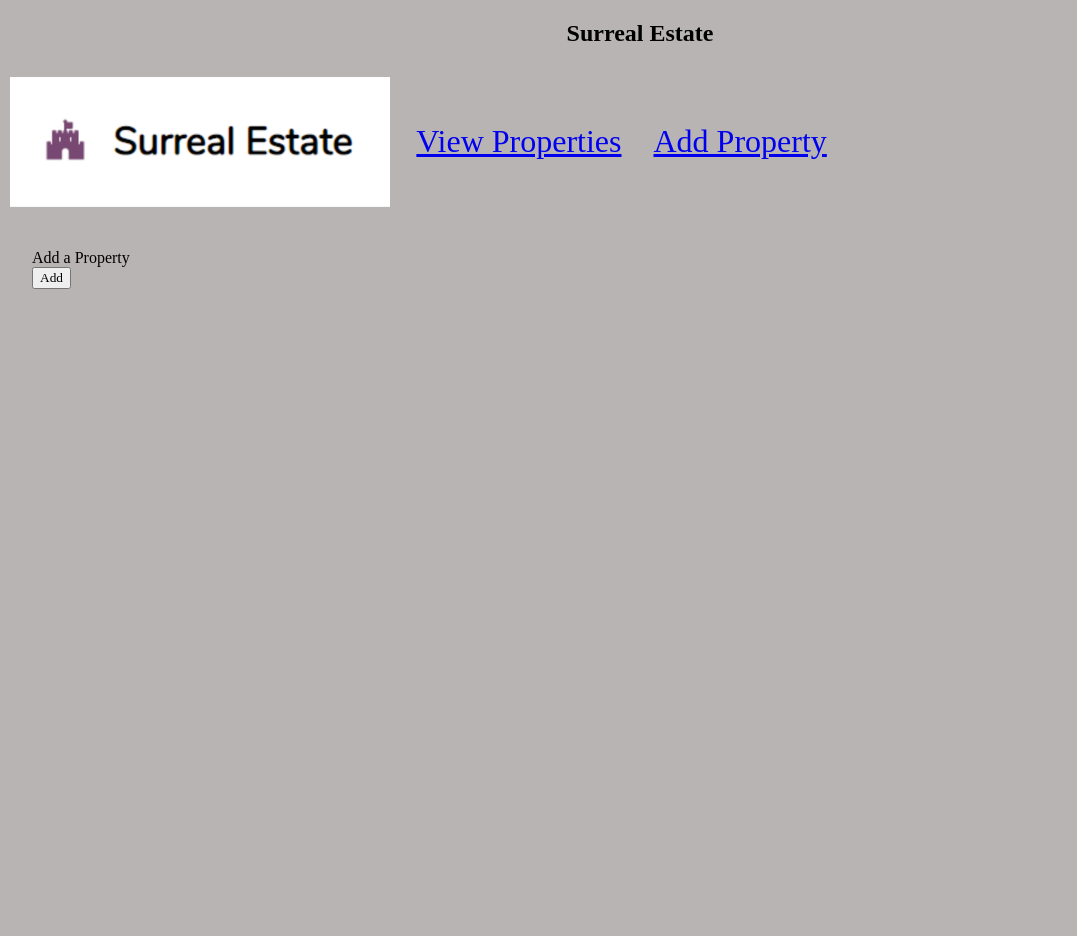
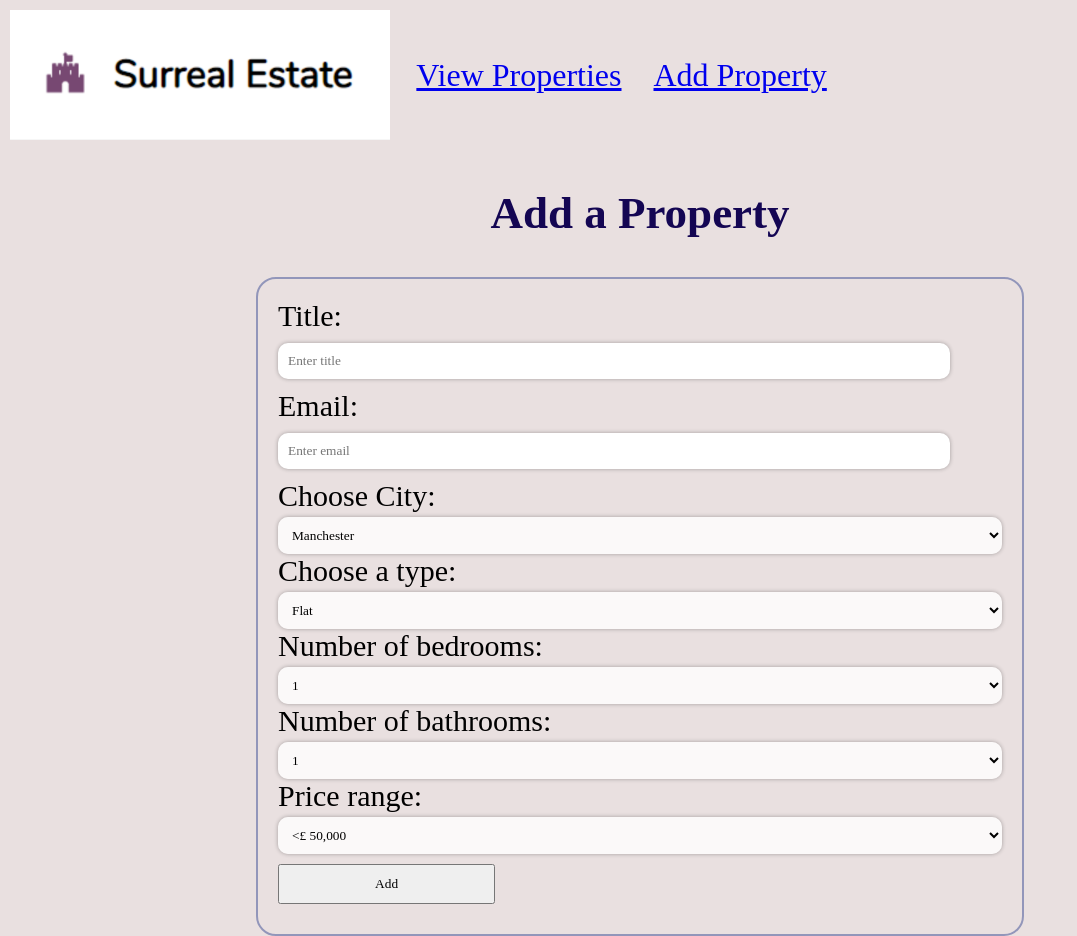
Before and after one commit to SanMasood/Surreal-Estate, a React (Create React App) app: page /add-property in a window 1280 px wide. Shown: the whole page, without its empty margins (0-1077 px from the left). Before the commit the page ends 800 px from the top, so only its background shows below. Built offline with nearby package versions, Linux system fonts and the light colour scheme; a web font is replaced by a local one.

Commit message:
Added form & form fields;event captures form input; CSS styling for form

```diff
--- a/src/components/AddProperty.js
+++ b/src/components/AddProperty.js
@@ -5,6 +5,13 @@ const AddProperty = () => {
   const initialState = {
     fields: {
       title: '',
+      city: 'Manchester',
+      type: 'flat',
+      bedrooms: '1',
+      email: '',
+      price: '<£50,000',
+      bathrooms: '1',
+
     },
   };
   const [fields, setFields] = useState(initialState.fields);
@@ -14,11 +21,178 @@ const AddProperty = () => {
     console.log(fields);
   };
 
+  const handleFieldChange = (event) => {
+    setFields({ ...fields, [event.target.name]: event.target.value });
+  };
+
   return (
 
     <div className="addProperty">
-      Add a Property
+      <h2>Add a Property</h2>
       <form onSubmit={handleAddProperty}>
+
+        <div className="title">
+          <label htmlFor="title" className="title-label">
+            Title:<br />
+            <input
+              id="title"
+              name="title"
+              type="text"
+              placeholder="Enter title"
+              value={fields.title}
+              onChange={handleFieldChange}
+            />
+          </label>
+        </div>
+
+        <div className="email">
+          <label htmlFor="email">
+            Email: <br />
+            <input
+              id="email"
+              name="email"
+              type="text"
+              placeholder="Enter email"
+              value={fields.email}
+              onChange={handleFieldChange}
+            />
+          </label>
+        </div>
+
+        <div className="city">
+          <label htmlFor="city">
+            Choose City:
+
+            <select
+              id="city"
+              name="city"
+              value={fields.city}
+              onChange={handleFieldChange}
+            >
+
+              <option value="Manchester">Manchester</option>
+
+              <option value="Leeds">Leeds</option>
+
+              <option value="Sheffield">Sheffield</option>
+
+              <option value="Liverpool">Liverpool</option>
+
+            </select>
+          </label>
+        </div>
+
+        <div className="type">
+          <label htmlFor="type">
+            Choose a type:
+
+            <select
+              id="type"
+              name="type"
+              value={fields.type}
+              onChange={handleFieldChange}
+            >
+
+              <option value="flat">Flat</option>
+
+              <option value="detached">Detached</option>
+
+              <option value="semi-detached">Semi-Detached</option>
+
+              <option value="end-of-terrace">End-Of-Terrace</option>
+
+              <option value="cottage">Cottage</option>
+
+              <option value="bungalow">Bungalow</option>
+
+            </select>
+          </label>
+        </div>
+
+        <div className="bedrooms">
+          <label htmlFor="bedrooms">
+            Number of bedrooms:
+
+            <select
+              id="bedrooms"
+              name="bedrooms"
+              value={fields.bedrooms}
+              onChange={handleFieldChange}
+            >
+
+              <option value="1">1</option>
+
+              <option value="2">2</option>
+
+              <option value="3">3</option>
+
+              <option value="4">4</option>
+
+              <option value="5">5</option>
+
+              <option value="6">6</option>
+
+            </select>
+          </label>
+        </div>
+
+        <div className="bathrooms">
+          <label htmlFor="bathrooms">
+            Number of bathrooms:
+
+            <select
+              id="bathrooms"
+              name="bathrooms"
+              value={fields.bathrooms}
+              onChange={handleFieldChange}
+            >
+
+              <option value="1">1</option>
+
+              <option value="2">2</option>
+
+              <option value="3">3</option>
+
+              <option value="4">4</option>
+
+              <option value="5">5</option>
+
+              <option value="6">6</option>
+
+            </select>
+          </label>
+        </div>
+
+        <div className="price">
+
+          <label htmlFor="price">
+            Price range:
+
+            <select
+              id="price"
+              name="price"
+              value={fields.price}
+              onChange={handleFieldChange}
+            >
+
+              <option value="1">&#60;£ 50,000</option>
+
+              <option value="2">£50,000-£100,000</option>
+
+              <option value="3">£100,000-£150,000</option>
+
+              <option value="4">£150,000-£200,000</option>
+
+              <option value="5">£200,000-£250,000</option>
+
+              <option value="6">£250,000 +</option>
+
+            </select>
+          </label>
+        </div>
+
+
+
         <button type="submit">Add</button>
       </form>
     </div>
--- a/src/components/App.js
+++ b/src/components/App.js
@@ -9,9 +9,7 @@ import AddProperty from './AddProperty';
 function App() {
   return (
     <div className="App">
-      <header className="App-header">
-        <h2>Surreal Estate</h2>
-      </header>
+      <header className="App-header" />
 
       <NavBar />
       <Switch>
--- a/src/styles/AddProperty.css
+++ b/src/styles/AddProperty.css
@@ -1,3 +1,58 @@
 .addProperty{
-    padding: 2rem;
+
+    font-size: 30px;
 }
+.addProperty h2{
+    color: rgb(20, 6, 83);
+}
+
+
+form {
+    box-sizing: border-box;
+    border: 2px solid rgba(1, 29, 122, 0.377);
+    padding: 20px;
+    width: 60%;
+    margin: 0 auto;
+    position: relative;
+    border-radius: 20px;
+
+}
+input[type="text"] {
+    padding: 10px;
+    margin: 10px 0;
+    border: 0;
+    border-radius: 10px;
+    box-shadow:0 0 4px rgba(0,0,0,0.3);
+    transition: .3s box-shadow;
+    width: 90%;
+
+}
+input:hover {
+    box-shadow:0 0 8px rgba(57, 103, 173, 0.5);
+}
+
+select {
+    width: 100%;
+    border: 0;
+    padding:10px;
+    border-radius:10px;
+    box-shadow:0 0 4px rgba(0,0,0,0.3);
+    background-color: rgba(255, 255, 255, 0.822);
+    transition: .3s box-shadow;
+
+}
+
+select:hover {
+    box-shadow:0 0 8px rgba(57, 103, 173, 0.5);
+}
+
+.title-label{
+    padding: auto;
+}
+
+button{
+    margin: 10px;
+    margin-left: 0px;
+    width: 30%;
+    height: 40px;
+}
--- a/src/styles/App.css
+++ b/src/styles/App.css
@@ -7,7 +7,8 @@ font-family: 'Trochut', cursive;
 body{
   margin: 0;
   padding: 0;
-  background-color: rgb(184, 180, 180);
+  background-color: rgb(233, 224, 224);
+
 }
 h2{
   text-align: center;
```
